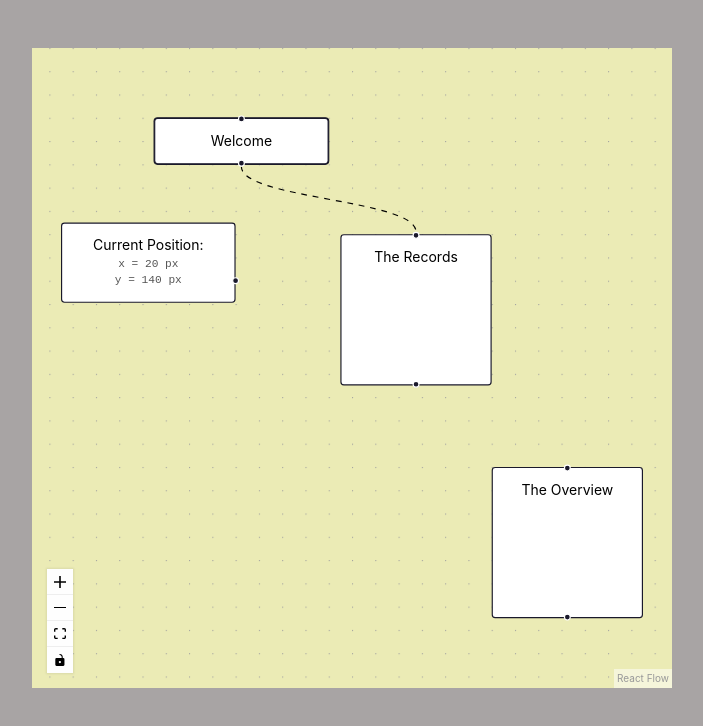
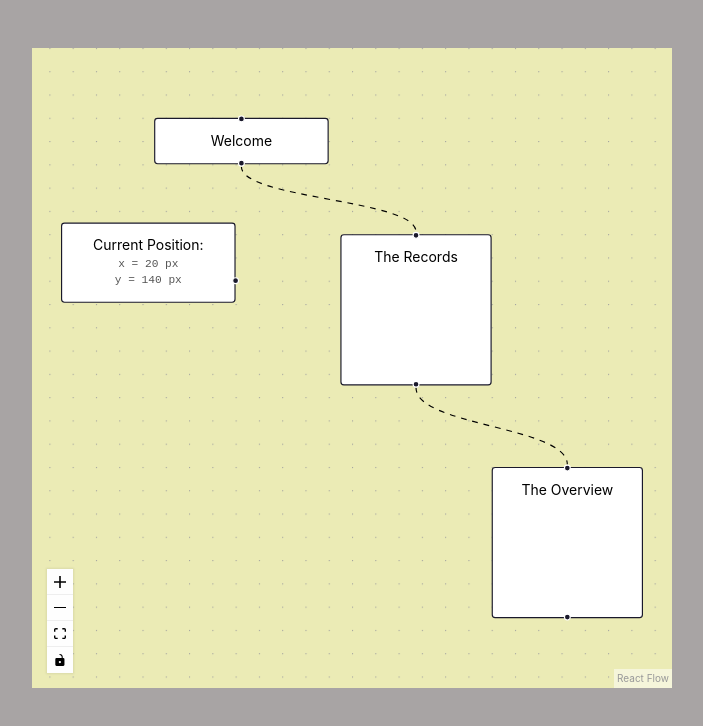
Before and after one commit to edwardtanguay/showcase-react-flow, a React (Vite) app: page / in a window 1280 px wide. Shown: the top 726 px of the page, without its empty margins (288-991 px from the left). Built offline with nearby package versions, Linux system fonts and the light colour scheme.

Commit message:
cleans display

```diff
--- a/src/App.tsx
+++ b/src/App.tsx
@@ -12,16 +12,7 @@ import {
 import "@xyflow/react/dist/style.css";
 import { useCallback } from "react";
 import { initialNodes, nodeTypes } from "./nodes";
-
-const initialEdges: Edge[] = [
-	{
-		id: "2-3",
-		source: "2",
-		target: "3",
-		style: { stroke: "black" },
-		animated: true,
-	},
-];
+import { initialEdges } from "./edges";
 
 export default function App() {
 	const [nodes, , onNodesChange] = useNodesState(initialNodes);
--- /dev/null
+++ b/src/edges/index.ts
@@ -0,0 +1,18 @@
+import { Edge } from "@xyflow/react";
+
+export const initialEdges: Edge[] = [
+	{
+		id: "2-3",
+		source: "2",
+		target: "3",
+		style: { stroke: "black" },
+		animated: true,
+	},
+	{
+		id: "records-overview",
+		source: "3",
+		target: "4",
+		style: { stroke: "black" },
+		animated: true,
+	},
+];
--- a/src/nodes/index.ts
+++ b/src/nodes/index.ts
@@ -17,7 +17,7 @@ export const initialNodes: AppNode[] = [
 			label: "Welcome",
 		},
 		position: { x: 100, y: 50 },
-		selected: true,
+		selected: false,
 	},
 	{
 		id: "3",
```
